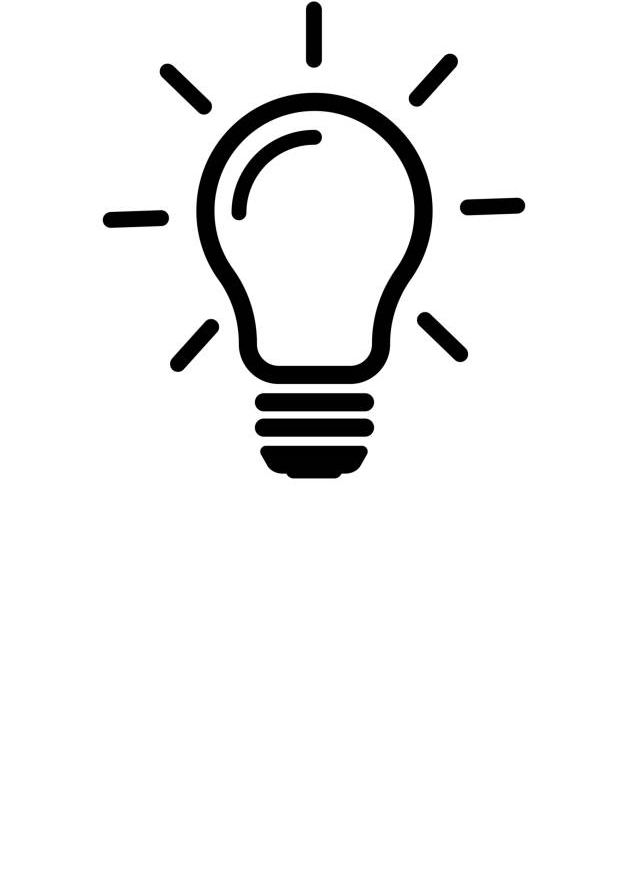
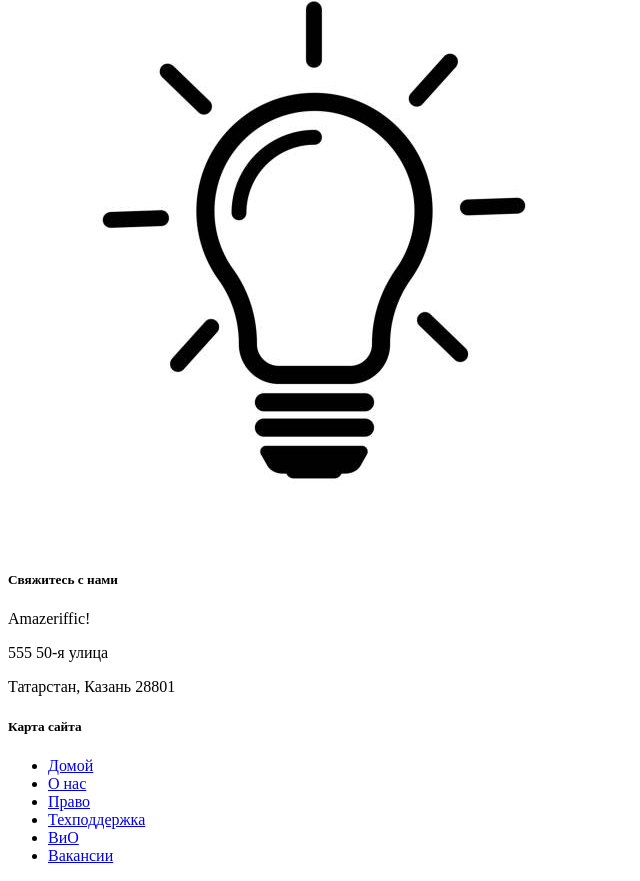
Before and after one commit to Alekseych4/webLabs, a plain HTML site: page index.html in a window 1280 px wide. Shown: the part 378-1259 px from the top of the page, without its empty margins (0-640 px from the left). Before the commit the page ends 936 px from the top, so only its background shows below. Drawn offline with Linux system fonts and the light colour scheme.

Commit message:
footer adding

```diff
--- a/index.html
+++ b/index.html
@@ -25,6 +25,23 @@
 			<img src="lightbulb.jpg" alt="Изображение лампочки">
 		</main>
 		<footer>
+			<div class="contact">
+				<h5>Свяжитесь с нами</h5>
+				<p>Amazeriffic!</p>
+				<p>555 50-я улица</p>
+				<p>Татарстан, Казань 28801</p>
+			</div>
+			<div class="sitemap">
+				<h5>Карта сайта</h5>
+				<ul>
+					<li><a href="#">Домой</a></li>
+					<li><a href="#">О нас</a></li>
+					<li><a href="#">Право</a></li>
+					<li><a href="#">Техподдержка</a></li>
+					<li><a href="#">ВиО</a></li>
+					<li><a href="#">Вакансии</a></li>
+				</ul>
+			</div>
 		</footer>
 	</body>
 </html>
```
